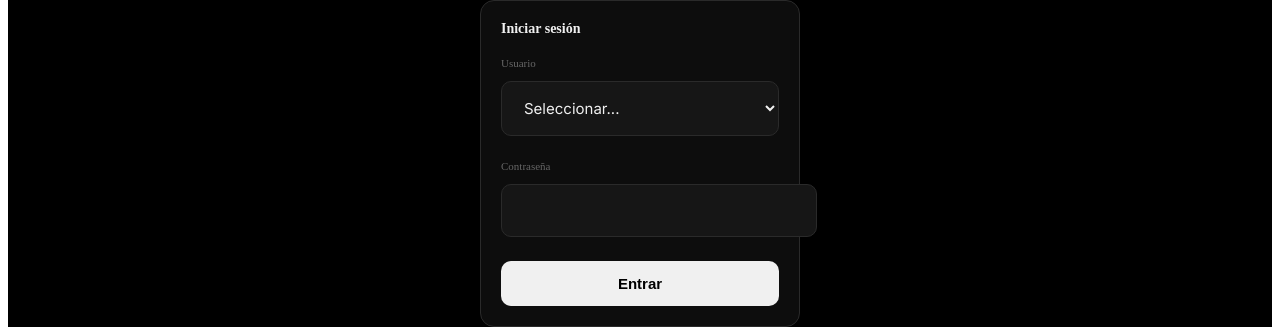
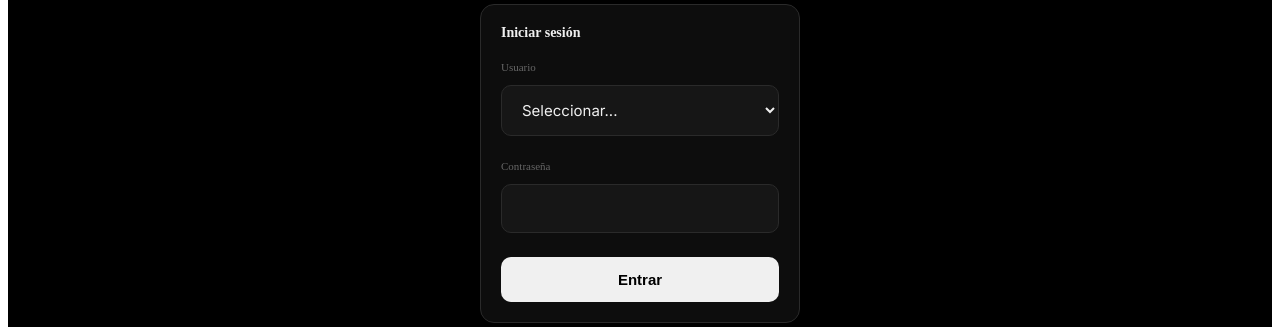
Before and after one commit to gestionmardel-ai/FAROGESTION-PROPINERO, a React (Vite) app: page / in a window 1280 px wide. Shown: the part 306-633 px from the top of the page. Built offline with nearby package versions, Linux system fonts and the light colour scheme.

Commit message:
Update INPUT style properties in App.tsx
Adjusted padding and added box-sizing to INPUT style.

```diff
--- a/src/App.tsx
+++ b/src/App.tsx
@@ -42,7 +42,7 @@ const delBorrador = (id) => sb(`/propinas_borradores?id=eq.${id}`, {method:"DELE
 const patchReg = (id, dt) => sb(`/propinas_historial?id=eq.${id}`, {method:"PATCH", body:JSON.stringify({detalles:dt})});
 const deleteReg = (id) => sb(`/propinas_historial?id=eq.${id}`, {method:"DELETE", headers:{"Prefer":""}});
 
-const INPUT = {background:CARD2, border:`1px solid ${BORDER}`, borderRadius:10, color:BRIGHT, fontFamily:"Inter,sans-serif", fontSize:15, padding:"16px 18px", outline:"none", width:"100%"};
+const INPUT = {background:CARD2, border:`1px solid ${BORDER}`, borderRadius:10, color:BRIGHT, fontFamily:"Inter,sans-serif", fontSize:15, padding:"14px 16px", outline:"none", width:"100%", boxSizing:"border-box"};
 const LABEL = {fontSize:11, color:MUTED, marginBottom:12, display:"block"};
 const SECTIT = {fontSize:10, color:ACCENT, letterSpacing:2, textTransform:"uppercase", fontWeight:600, marginBottom:14};
 
```
